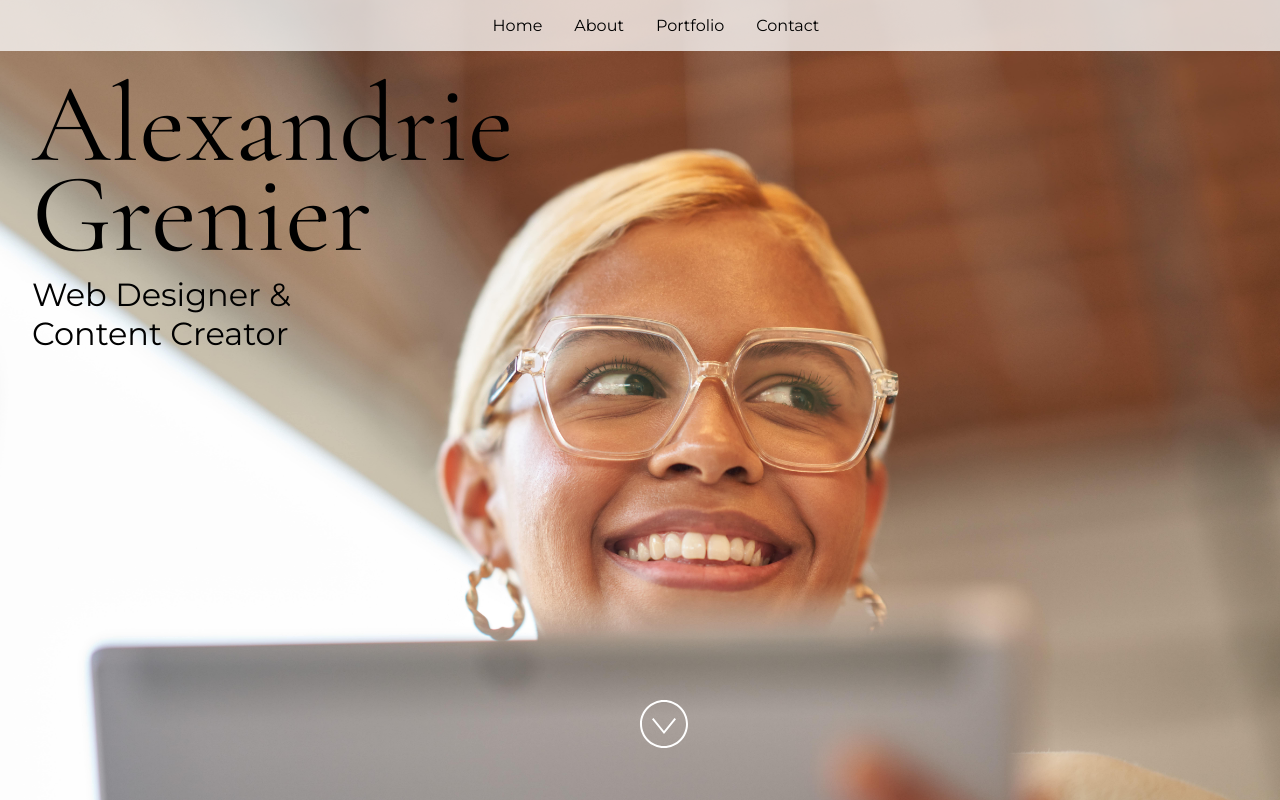
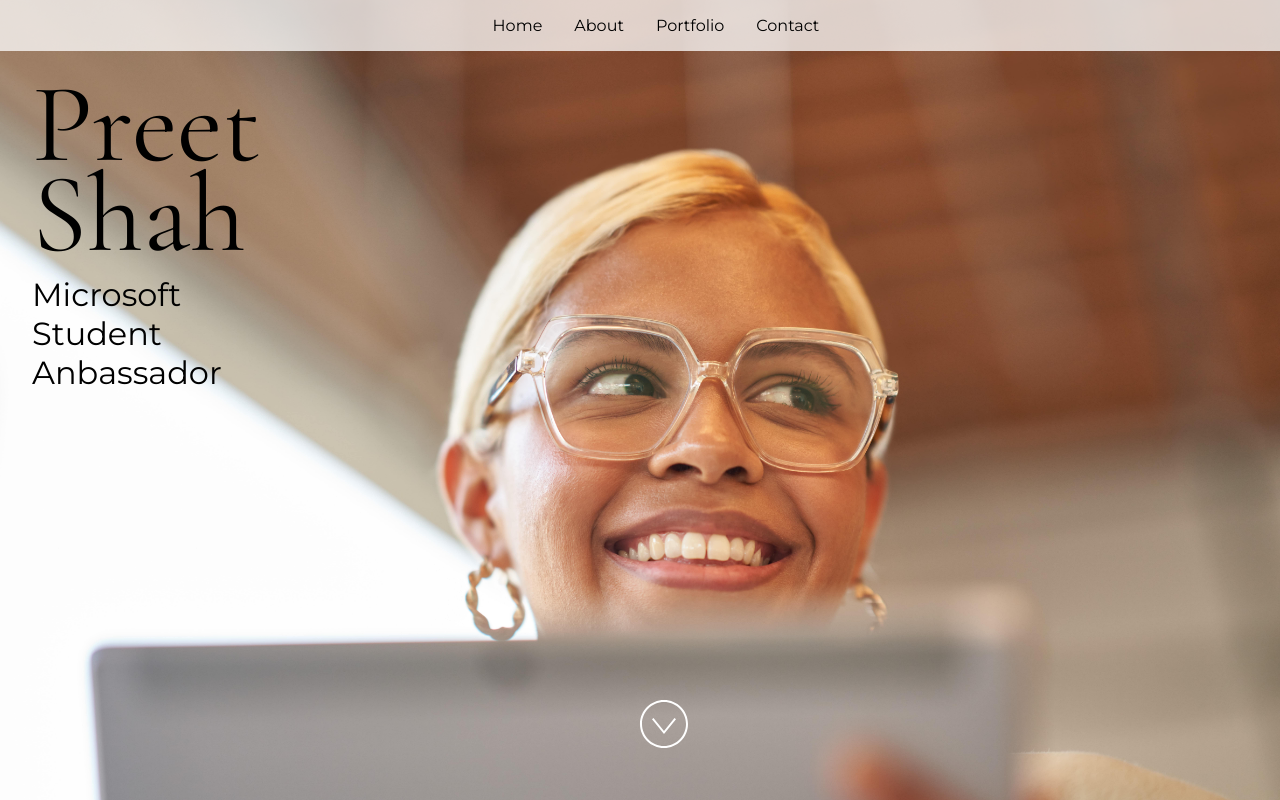
Before and after one commit to Preet0997/MyWebsite, a React (Vite) app: page / in a window 1280 px wide. Built offline with nearby package versions, Linux system fonts and the light colour scheme.

Commit message:
add all changes

```diff
--- a/src/App.jsx
+++ b/src/App.jsx
@@ -24,9 +24,9 @@ import "./styles.css";
  * If you don't have one of the social sites listed, leave it as an empty string.
  */
 const siteProps = {
-  name: "Alexandrie Grenier",
-  title: "Web Designer & Content Creator",
-  email: "alex@example.com",
+  name: "Preet Shah",
+  title: "Microsoft Student Anbassador",
+  email: "preet.shah0997@gmail.com",
   gitHub: "microsoft",
   instagram: "microsoft",
   linkedIn: "satyanadella",
```
